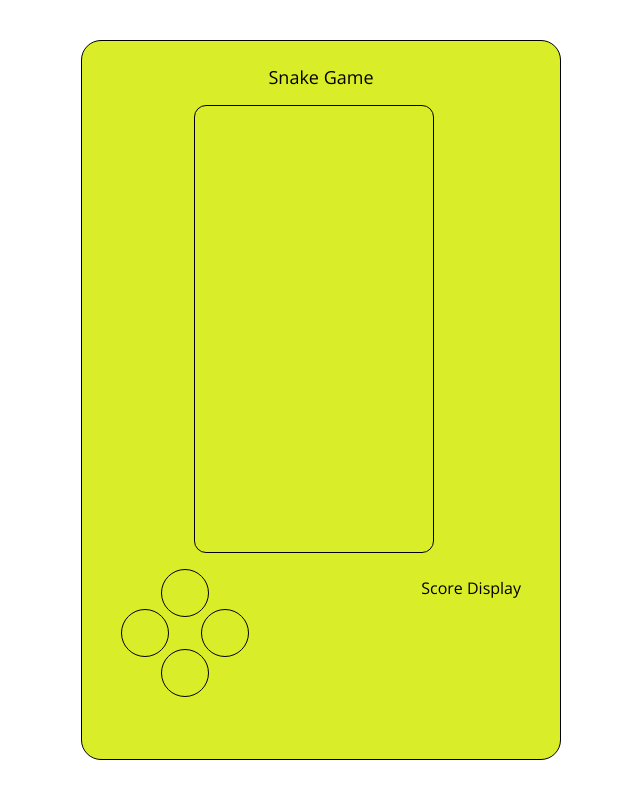
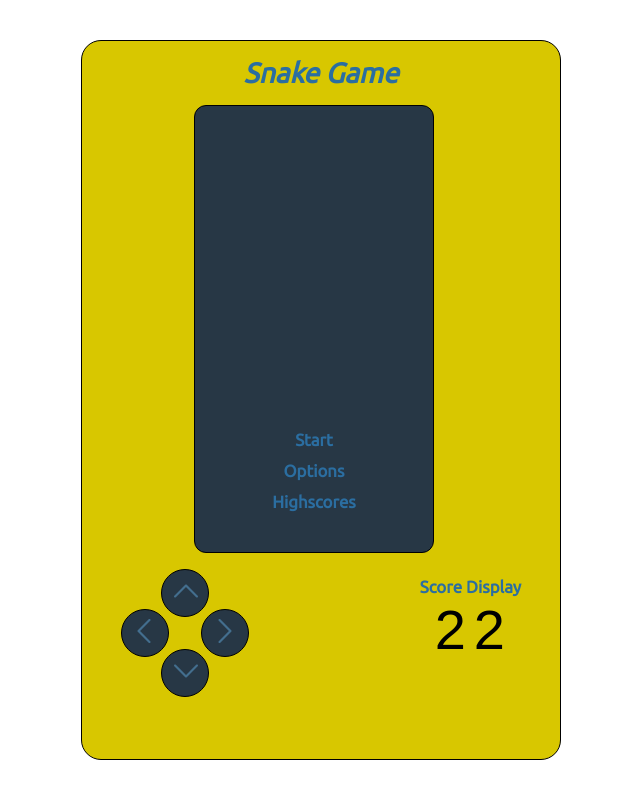
Before and after one commit to tuanphong05/GameJS, a website: page index.html in a window 1280 px wide. Shown: the whole page, without its empty margins (319-959 px from the left). Drawn offline with nearby package versions, Linux system fonts and the light colour scheme; a web font is replaced by a local one.

Commit message:
Design control, menu

```diff
--- a/index.html
+++ b/index.html
@@ -5,19 +5,40 @@
     <meta name="viewport" content="width=device-width, initial-scale=1.0" />
     <meta http-equiv="X-UA-Compatible" content="ie=edge" />
     <link rel="stylesheet" href="style.css" />
+    <style>
+      @import url("https://fonts.googleapis.com/css2?family=Ubuntu&display=swap");
+    </style>
+    <style>
+      @import url("https://fonts.googleapis.com/css2?family=DotGothic16&family=Ubuntu&display=swap");
+    </style>
     <title>Game JavaScript</title>
   </head>
   <body>
     <div class="mainBox">
       <div class="header">Snake Game</div>
-      <div class="gameBox"></div>
+      <div class="gameBox">
+        <div class="menu">
+          <p class="txt-menu">Start</p>
+          <p class="txt-menu">Options</p>
+          <p class="txt-menu">Highscores</p>
+        </div>
+      </div>
       <div class="featuresBox">
         <div class="scoreDisplay">Score Display</div>
+        <div class="score">22</div>
         <div class="controlKeyboard">
-          <div class="top"></div>
-          <div class="bottom"></div>
-          <div class="left"></div>
-          <div class="right"></div>
+          <div class="top">
+            <img src="arrow.svg" class="top-btn" alt="Top Button" />
+          </div>
+          <div class="bottom">
+            <img src="arrow.svg" class="bottom-btn" alt="Bottom Button" />
+          </div>
+          <div class="left">
+            <img src="arrow.svg" class="left-btn" alt="Left Button" />
+          </div>
+          <div class="right">
+            <img src="arrow.svg" class="right-btn" alt="Right Button" />
+          </div>
         </div>
       </div>
     </div>
--- a/style.css
+++ b/style.css
@@ -4,7 +4,7 @@
   margin: 0;
   padding: 0;
   box-sizing: border-box;
-  font-family: "Open Sans", sans-serif;
+  font-family: "Ubuntu", sans-serif;
   font-size: 16px;
 }
 
@@ -27,7 +27,7 @@ body {
   justify-content: center;
   position: relative;
   display: flex;
-  background-color: rgb(218, 237, 41);
+  background-color: rgba(216, 199, 0, 255);
 }
 
 .gameBox {
@@ -39,6 +39,7 @@ body {
   top: 4rem;
   left: 7rem;
   justify-content: center;
+  background-color: rgba(39, 55, 69, 255);
 }
 
 .featuresBox {
@@ -60,17 +61,35 @@ body {
 /* Title */
 .header {
   text-align: center;
-  margin-top: 1.5rem;
+  margin-top: 1rem;
   font-size: large;
+  color: rgba(43, 110, 161, 255);
+  font-style: italic;
+  font-weight: 1000;
+  font-size: 1.75rem;
 }
 
 /* Features*/
+/* Score */
 .scoreDisplay {
   position: absolute;
   top: 0.5rem;
   right: 0%;
+  color: rgba(43, 110, 161, 255);
+  font-weight: 1000;
+  font-size: 1.05rem;
 }
 
+.score {
+  position: absolute;
+  top: 1.75rem;
+  right: 2%;
+  font-size: 3.5rem;
+  font-family: "DotGothic16", sans-serif;
+  letter-spacing: 0.5rem;
+}
+
+/* Control button */
 .top {
   width: 3rem;
   height: 3rem;
@@ -79,6 +98,17 @@ body {
   position: absolute;
   left: 50%;
   transform: translateX(-50%);
+  background-color: rgba(39, 55, 69, 255);
+}
+
+.top-btn {
+  width: 1.5rem;
+  height: 1.5rem;
+  position: absolute;
+  top: 20%;
+  left: 25%;
+  rotate: 270deg;
+  fill: rgba(67, 110, 142, 255);
 }
 
 .bottom {
@@ -90,6 +120,15 @@ body {
   left: 50%;
   top: 100%;
   transform: translate(-50%, -100%);
+  background-color: rgba(39, 55, 69, 255);
+}
+
+.bottom-btn {
+  position: absolute;
+  top: 20%;
+  left: 25%;
+  rotate: 90deg;
+  fill: rgba(67, 110, 142, 255);
 }
 
 .left {
@@ -101,6 +140,15 @@ body {
   left: 0%;
   top: 50%;
   transform: translateY(-50%);
+  background-color: rgba(39, 55, 69, 255);
+}
+
+.left-btn {
+  position: absolute;
+  top: 20%;
+  left: 21%;
+  rotate: 180deg;
+  fill: rgba(67, 110, 142, 255);
 }
 
 .right {
@@ -112,4 +160,30 @@ body {
   right: 0%;
   top: 50%;
   transform: translateY(-50%);
+  background-color: rgba(39, 55, 69, 255);
 }
+
+.right-btn {
+  position: absolute;
+  top: 20%;
+  left: 23%;
+  rotate: 360deg;
+  fill: rgba(67, 110, 142, 255);
+}
+
+/** Menu **/
+.menu {
+  position: absolute;
+  left: 50%;
+  transform: translateX(-50%);
+  top: 70%;
+}
+
+.txt-menu {
+  text-align: center;
+  color: rgba(43, 110, 161, 255);
+  font-weight: 1000;
+  font-size: 1.05rem;
+  margin-top: 0.75rem;
+  cursor: pointer;
+}
```
Also changed, not shown: arrow.svg (added).
